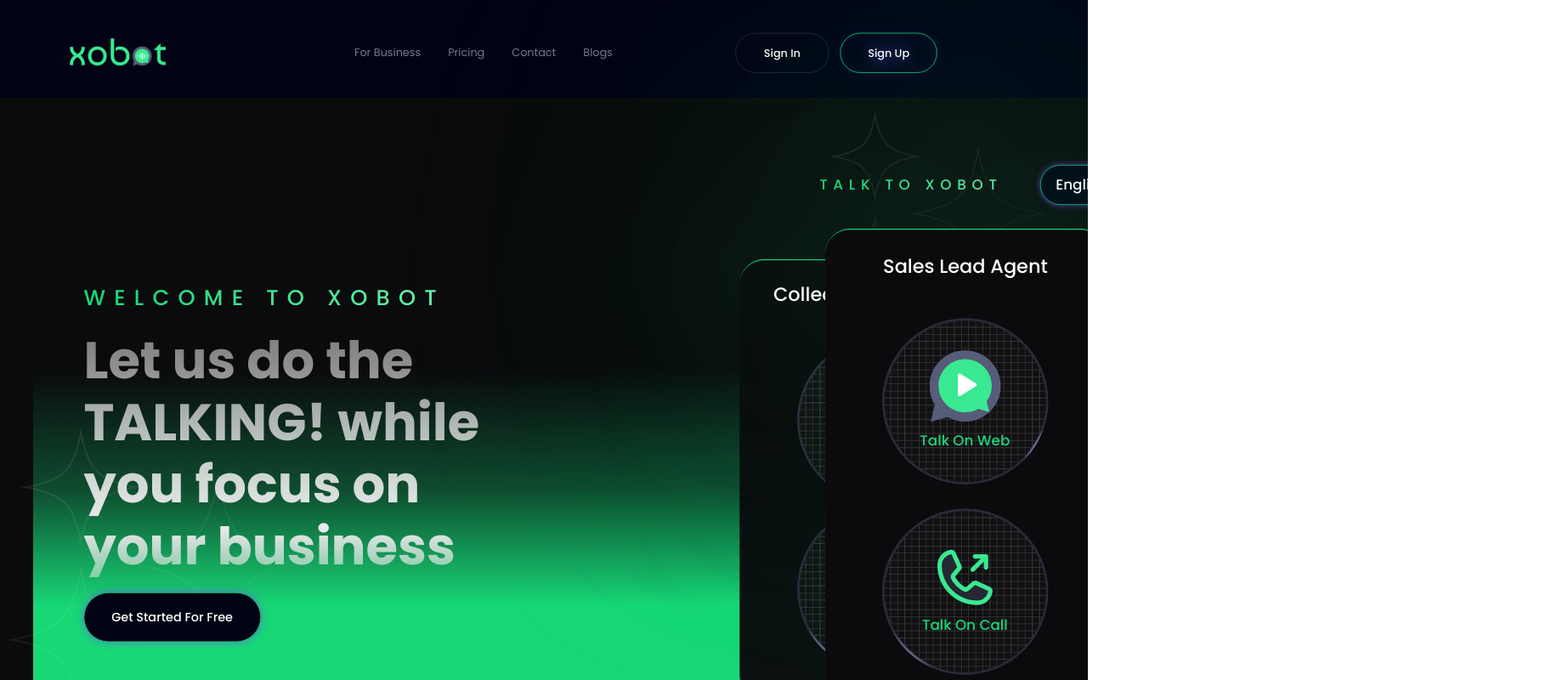
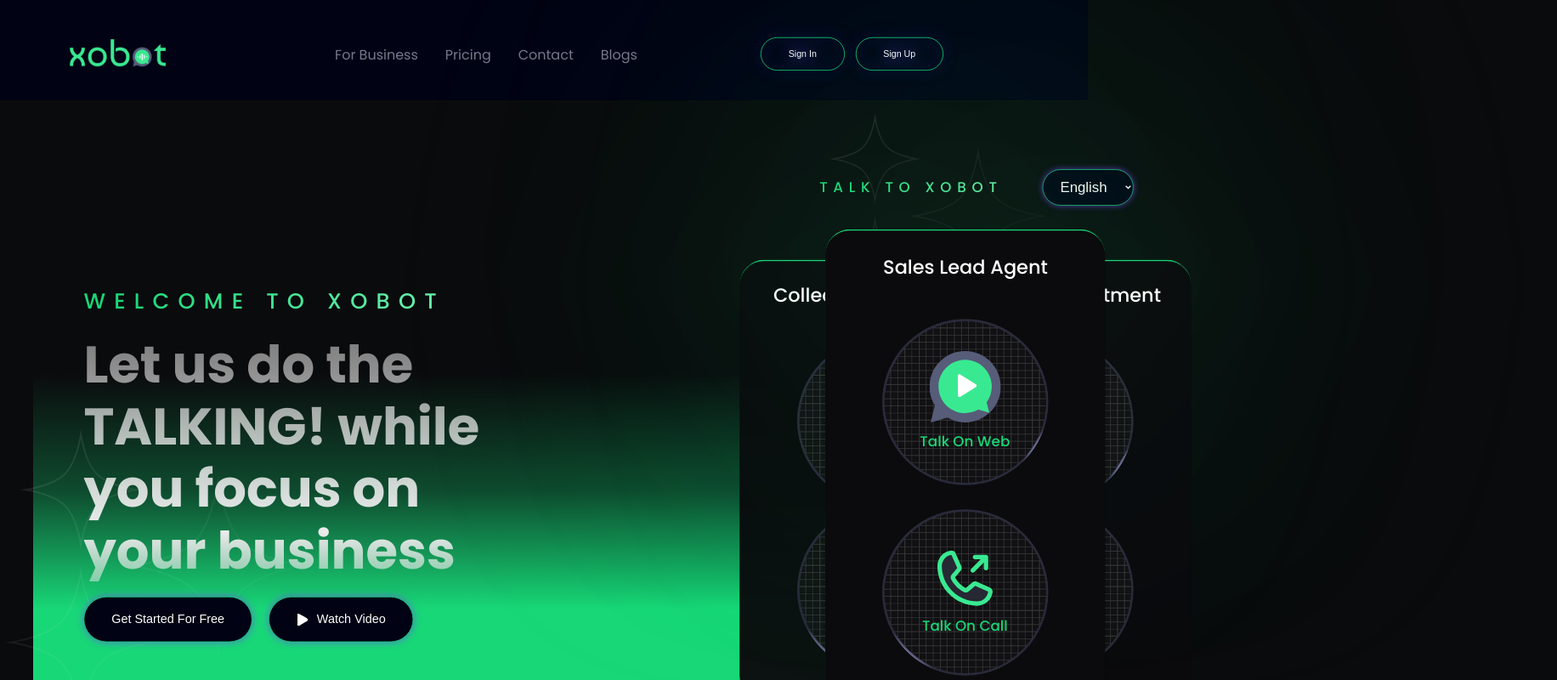
Before and after one commit to ShubhamS06/Xobot_Client, a Next.js app: page / in a window 1280 px wide. Shown: the top 800 px of the page at 85% size, 1832 px wide, since content can reach past the window. Built offline with nearby package versions, Linux system fonts and the light colour scheme.

Commit message:
buttons tage implemented and sidenavigatore dynamic code

```diff
--- a/Common/Footer.jsx
+++ b/Common/Footer.jsx
@@ -39,22 +39,22 @@
                     <div className={styles.linksColumn}>
                         <div className={styles.platform}>Get the app</div>
                         <div className={styles.links3}>
-                            <div className={styles.platform1}>
+                            <button className={`${styles.platform1} ${styles.plansPricing}`}>
                                 <img
                                     className={styles.riwindowsFillIcon}
                                     alt=""
                                     src="/riwindowsfill.svg"
                                 />
-                                <div className={styles.plansPricing}>Windows</div>
-                            </div>
-                            <div className={styles.platform2}>
+                                    Windows
+                            </button>
+                            <button className={`${styles.platform1} ${styles.plansPricing}`}>
                                 <img
                                     className={styles.riwindowsFillIcon}
                                     alt=""
                                     src="/icroundapple.svg"
                                 />
-                                <div className={styles.plansPricing}>macOS</div>
-                            </div>
+                                    macOS
+                            </button>
                         </div>
                     </div>
                 </div>
--- a/Common/Header.jsx
+++ b/Common/Header.jsx
@@ -7,18 +7,18 @@
                 <img className={styles.frameChild12} alt="" src="/group-15@2x.png" />
             </div>
             <div className={styles.menu}>
-                <div className={styles.discord}>For Business</div>
-                <div className={styles.discord}>Pricing</div>
-                <div className={styles.discord}>Contact</div>
-                <div className={styles.discord}>Blogs</div>
+                <li className={styles.discord}>For Business</li>
+                <li className={styles.discord}>Pricing</li>
+                <li className={styles.discord}>Contact</li>
+                <li className={styles.discord}>Blogs</li>
             </div>
             <div className={styles.cta}>
-                <div className={styles.signInWrapper}>
-                    <div className={styles.platform}>Sign In</div>
-                </div>
-                <div className={styles.signUpWrapper}>
-                    <div className={styles.platform}>Sign Up</div>
-                </div>
+                {/* <div className={styles.signInWrapper}> */}
+                    <button className={`${styles.signUpWrapper} ${styles.platform}`}>Sign In</button>
+                {/* </div> */}
+                {/* <div className={styles.signUpWrapper}> */}
+                    <button className={`${styles.signUpWrapper} ${styles.platform}`}>Sign Up</button>
+                {/* </div> */}
             </div>
         </div>
     )
--- a/Components/BusinessesWeServerSection.jsx
+++ b/Components/BusinessesWeServerSection.jsx
@@ -1,6 +1,15 @@
-import React from 'react'
+import React, { useState } from 'react'
 
 function BusinessesWeServerSection({ styles }) {
+    const [selectedItem, setSelectedItem] = useState('Saas');
+
+    const items = ['Small Business', 'Professional service', 'Saas', 'Enterprise'];
+
+    const getTopPosition = (index) => {
+        const baseTopPosition = 100;
+        const itemHeight = 100;
+        return `${baseTopPosition + index * itemHeight}px`;
+    };
     return (
         <>
             <div className={styles.businessesWeServerParent}>
@@ -40,13 +49,23 @@
             <div className={styles.groupParent20}>
                 <div className={styles.vectorParent13}>
                     <img className={styles.groupChild68} alt="" src="/line-82.svg" />
-                    <img className={styles.groupChild69} alt="" src="/polygon-4.svg" />
+                    <img
+                        className={styles.groupChild69}
+                        alt=""
+                        src="/polygon-4.svg"
+                        style={{ top: getTopPosition(items.indexOf(selectedItem)) }}
+                    />
                 </div>
                 <div className={styles.smallBusinessParent}>
-                    <div className={styles.smallBusiness}>Small Business</div>
-                    <div className={styles.smallBusiness}>Professional service</div>
-                    <div className={styles.saas}>Saas</div>
-                    <div className={styles.smallBusiness}>Enterprise</div>
+                    {items.map((item, index) => (
+                        <div
+                            key={index}
+                            className={`${styles.item} ${item === selectedItem ? styles.selectedItem : ''}`}
+                            onClick={() => setSelectedItem(item)}
+                        >
+                            {item}
+                        </div>
+                    ))}
                 </div>
             </div>
         </>
--- a/Components/HeroSection.jsx
+++ b/Components/HeroSection.jsx
@@ -21,10 +21,17 @@
                         powered custom chatbot in 5 minutes
                     </div>
                     <div className={styles.frameParent}>
-                        <div className={styles.getStartedForFreeWrapper}>
-                            <div className={styles.getStartedFor}>Get started for free</div>
-                        </div>
-                        <div className={styles.frameWrapper}>
+                        <button className={`${styles.getStartedForFreeWrapper} ${styles.getStartedFor}`}>
+                            Get started for free
+                        </button>
+                        <button className={`${styles.getStartedForFreeWrapper} ${styles.vectorParent}`}>
+                            <img
+                                className={styles.frameChild}
+                                alt=""
+                                src="/polygon-2.svg"
+                            /> Watch Video
+                        </button>
+                        {/* <div className={styles.frameWrapper}>
                             <div className={styles.vectorParent}>
                                 <img
                                     className={styles.frameChild}
@@ -33,7 +40,7 @@
                                 />
                                 <div className={styles.getStartedFor}>Watch Video</div>
                             </div>
-                        </div>
+                        </div> */}
                     </div>
                 </div>
             </div>
@@ -41,14 +48,13 @@
                 <div className={styles.caption1}>
                     <div className={styles.welcomeToXobot}>talk to xobot</div>
                     <div className={styles.captionInner}>
-                        <div className={styles.englishParent}>
-                            <div className={styles.getStartedFor}>English</div>
-                            <img
-                                className={styles.vuesaxtwotonearrowRightIcon}
-                                alt=""
-                                src="/vuesaxtwotonearrowright@2x.png"
-                            />
-                        </div>
+                        {/* <div className={styles.englishParent}> */}
+                            <select className={`${styles.englishParent} ${styles.getStartedFor}`}>
+                                <option value="English">English</option>
+                                <option value="English">Hindi</option>
+                                <option value="English">Chinies</option>
+                            </select>
+                        {/* </div> */}
                     </div>
                 </div>
                 <div className={styles.groupParent}>
--- a/Components/MaximizeSection.jsx
+++ b/Components/MaximizeSection.jsx
@@ -1,6 +1,6 @@
 import React from 'react'
 
-function MaximizeSection({styles}) {
+function MaximizeSection({ styles }) {
     return (
         <div className={styles.maximizeSection}>
             <img className={styles.maximizeHeroStars} src="/hero-stars.svg" alt="" />
@@ -18,10 +18,17 @@
                     </div>
                 </div>
                 <div className={styles.frameParent}>
-                    <div className={styles.getStartedForFreeWrapper}>
-                        <div className={styles.getStartedFor}>Get started for free</div>
-                    </div>
-                    <div className={styles.buttonInner}>
+                    <button className={`${styles.getStartedForFreeWrapper} ${styles.getStartedFor}`}>
+                        Get started for free
+                    </button>
+                    <button className={`${styles.getStartedForFreeWrapper} ${styles.vectorParent}`}>
+                        <img
+                            className={styles.frameChild}
+                            alt=""
+                            src="/polygon-2.svg"
+                        /> Watch Video
+                    </button>
+                    {/* <div className={styles.buttonInner}>
                         <div className={styles.vectorParent}>
                             <img
                                 className={styles.frameChild}
@@ -30,7 +37,7 @@
                             />
                             <div className={styles.getStartedFor}>Watch Video</div>
                         </div>
-                    </div>
+                    </div> */}
                 </div>
                 <img className={styles.unionIcon8} alt="" src="/union3.svg" />
                 <img className={styles.unionIcon8} alt="" src="/union3.svg" />
--- a/Components/TrustedSection.jsx
+++ b/Components/TrustedSection.jsx
@@ -130,10 +130,17 @@
                         </div>
                     </div>
                     <div className={styles.button}>
-                        <div className={styles.getStartedForFreeWrapper}>
-                            <div className={styles.getStartedFor}>Get started for free</div>
-                        </div>
-                        <div className={styles.buttonInner}>
+                        <button className={`${styles.getStartedForFreeWrapper} ${styles.getStartedFor}`}>
+                            Get started for free
+                        </button>
+                        <button className={`${styles.getStartedForFreeWrapper} ${styles.vectorParent}`}>
+                            <img
+                                className={styles.frameChild}
+                                alt=""
+                                src="/polygon-2.svg"
+                            /> Watch Video
+                        </button>
+                        {/* <div className={styles.buttonInner}>
                             <div className={styles.vectorParent}>
                                 <img
                                     className={styles.frameChild}
@@ -142,7 +149,7 @@
                                 />
                                 <div className={styles.getStartedFor}>Watch Video</div>
                             </div>
-                        </div>
+                        </div> */}
                     </div>
                 </div>
             </div>
--- a/Containers/HomeContainer.jsx
+++ b/Containers/HomeContainer.jsx
@@ -12,7 +12,9 @@
 
 function HomeContainer({ styles }) {
     return (
+        <>
             <div className={styles.landingPage}>
+                <Header styles={styles} />
                 <div className={styles.landingPageChild} />
                 <div className={styles.landingPageItem} />
                 <div className={styles.landingPageInner} />
@@ -20,7 +22,6 @@
                 {/* <div className={styles.landingPageChild1} /> */}
                 {/* <img className={styles.unionIcon} alt="" src="/union.svg" />
                 <img className={styles.unionIcon} alt="" src="/union.svg" /> */}
-            <Header styles={styles} />
                 <HeroSection styles={styles} />
                 <TrustedSection styles={styles} />
                 <MaximizeSection styles={styles} />
@@ -30,13 +31,14 @@
                 <WhatDoWeOfferSection styles={styles} />
                 <BusinessesWeServerSection styles={styles} />
                 <WhatOurClientsAreSayingSection styles={styles} />
-            <img
+                {/* <img
                     className={styles.landingPageChild3}
                     alt=""
                     src="/group-151@2x.png"
-            />
+                /> */}
                 <Footer styles={styles} />
             </div>
+        </>
     )
 }
 
--- a/pages/global.css
+++ b/pages/global.css
@@ -3,6 +3,7 @@
 body {
   margin: 0;
   line-height: normal;
+  background-color: #0a0b0d
 }
 
 :root {
--- a/pages/index.module.css
+++ b/pages/index.module.css
@@ -113,6 +113,8 @@
   align-items: center;
   justify-content: center;
   padding: var(--padding-3xl) var(--padding-21xl);
+  color: var(--white-theme);
+  font-size: var(--font-size-lg);
 }
 
 .frameChild {
@@ -189,7 +191,9 @@
   border: 1.5px solid var(--primary-color);
   justify-content: center;
   padding: 15px 25px;
+  font-size: var(--font-size-5xl);
   gap: var(--gap-3xs);
+  color: var(--white-theme);
 }
 
 .caption1,
@@ -1547,13 +1551,16 @@
   justify-content: flex-start;
   padding: var(--padding-5xs) var(--padding-sm);
   gap: var(--gap-7xs);
-}
-
-.platform2 {
+  font-size: var(--font-size-mid);
+  background: transparent;
+  color: var(--white-theme);
+}
+
+/* .platform2 {
   width: 128px;
   box-sizing: border-box;
   justify-content: center;
-}
+} */
 
 .footerLinks,
 .links3 {
@@ -1617,6 +1624,7 @@
   bottom: 0px;
   right: 0px;
   left: 0px;
+  width: 100%;
   flex-direction: column;
   justify-content: flex-start;
   gap: var(--gap-58xl);
@@ -2192,6 +2200,8 @@
   flex-direction: row;
   padding: var(--padding-base) var(--padding-13xl);
   gap: var(--gap-21xl);
+  font-size: var(--font-size-xl);
+  list-style: none;
 }
 
 .signInWrapper {
@@ -2215,6 +2225,8 @@
   align-items: center;
   justify-content: center;
   padding: var(--padding-base) var(--padding-21xl);
+  background: transparent;
+  color: var(--white-theme);
 }
 
 .cta {
@@ -2837,9 +2849,32 @@
 .vectorParent13 {
   width: 40px;
   position: relative;
-  height: 480px;
-}
-
+  height: 530px;
+  /* height: 480px; */
+}
+.groupParent20 {
+  position: relative;
+}
+
+/* .vectorParent13 {
+  position: absolute;
+} */
+
+.groupChild68 {
+  position: absolute;
+  /* add your existing styles */
+}
+
+.groupChild69 {
+  position: absolute;
+  transition: top 0.3s ease;
+}
+
+.smallBusinessParent {
+  display: flex;
+  flex-direction: column;
+  gap: 20px; /* adjust based on your design */
+}
 .saas,
 .smallBusiness {
   align-self: stretch;
@@ -2847,12 +2882,6 @@
   line-height: 120%;
   font-weight: 500;
 }
-
-.saas {
-  font-size: 28px;
-  color: var(--white-theme);
-}
-
 .groupParent20,
 .smallBusinessParent {
   display: flex;
@@ -2876,7 +2905,15 @@
   font-size: var(--font-size-5xl);
   color: var(--color-slategray-100);
 }
-
+.item {
+  cursor: pointer;
+  color: #b0b0b0;
+}
+.selectedItem {
+  color: #fff;
+  font-weight: bold;
+  padding: 5px;
+}
 .backgroundIcon {
   width: 100%;
   position: absolute;
@@ -3097,8 +3134,8 @@
 
 .landingPageChild3 {
   position: absolute;
-  top: 10186px;
-  left: 201px;
+  /* top: 10186px; */
+  /* left: 201px; */
   width: 140.9px;
   height: 40px;
   object-fit: cover;
@@ -3107,9 +3144,8 @@
 .landingPage {
   width: 100%;
   position: relative;
-  background-color: #0a0b0d;
-  height: 10523px;
-  overflow: hidden;
+  height: auto;
+  /* overflow: auto; */
   text-align: left;
   font-size: var(--font-size-35xl);
   color: var(--paragraph);
```
Lines whose indentation alone changed are shown as unchanged.
